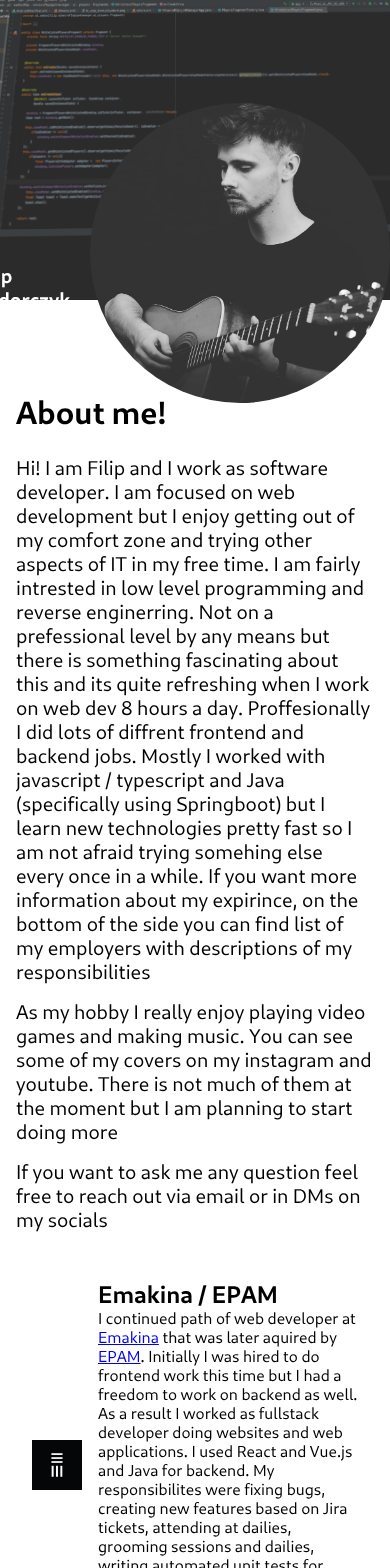
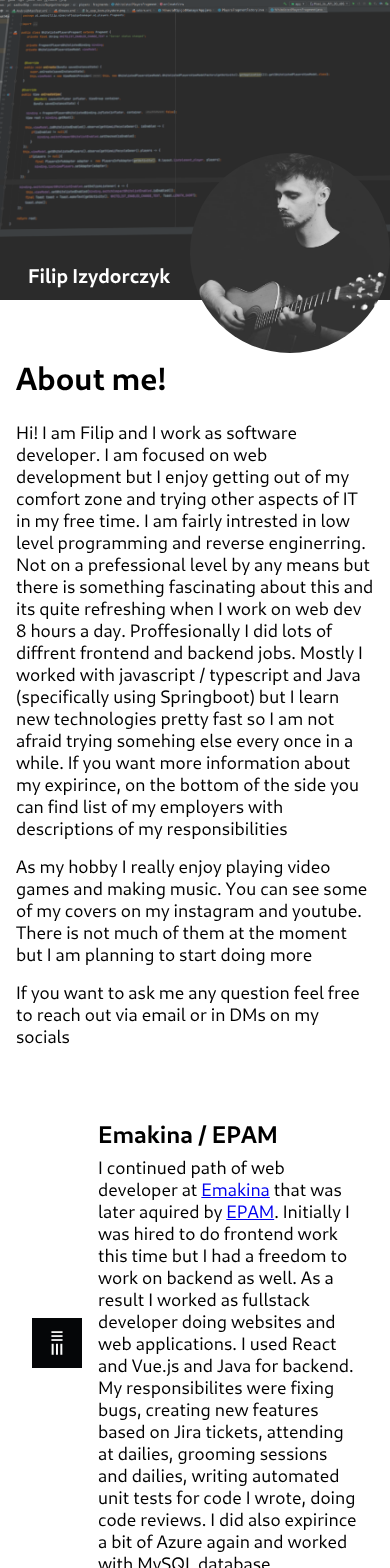
Before and after one commit to filipizydorczyk/personal-website, a Nuxt app: page / in a window 390 px wide. Shown: the top 1568 px of the page. Built offline with nearby package versions, Linux system fonts and the light colour scheme.

Commit message:
dev: some responsivness + added some svg icons

```diff
--- /dev/null
+++ b/components/IconEmail.vue
@@ -0,0 +1,20 @@
+<!-- Uploaded to: SVG Repo, www.svgrepo.com, Generator: SVG Repo Mixer Tools -->
+<template>
+  <svg
+    width="800px"
+    height="800px"
+    viewBox="0 0 24 24"
+    xmlns="http://www.w3.org/2000/svg"
+  >
+    <path
+      d="M13.025 17H3.707l5.963-5.963L12 12.83l2.33-1.794 1.603 1.603a5.463 5.463 0 0 1 1.004-.41l-1.808-1.808L21 5.9v6.72a5.514 5.514 0 0 1 1 .64V5.5A1.504 1.504 0 0 0 20.5 4h-17A1.504 1.504 0 0 0 2 5.5v11A1.5 1.5 0 0 0 3.5 18h9.525c-.015-.165-.025-.331-.025-.5s.01-.335.025-.5zM3 16.293V5.901l5.871 4.52zM20.5 5c.009 0 .016.005.025.005L12 11.57 3.475 5.005c.009 0 .016-.005.025-.005zm-2 8a4.505 4.505 0 0 0-4.5 4.5 4.403 4.403 0 0 0 .05.5 4.49 4.49 0 0 0 4.45 4h.5v-1h-.5a3.495 3.495 0 0 1-3.45-3 3.455 3.455 0 0 1-.05-.5 3.498 3.498 0 0 1 5.947-2.5H20v.513A2.476 2.476 0 0 0 18.5 15a2.5 2.5 0 1 0 1.733 4.295A1.497 1.497 0 0 0 23 18.5v-1a4.555 4.555 0 0 0-4.5-4.5zm0 6a1.498 1.498 0 0 1-1.408-1 1.483 1.483 0 0 1-.092-.5 1.5 1.5 0 0 1 3 0 1.483 1.483 0 0 1-.092.5 1.498 1.498 0 0 1-1.408 1zm3.5-.5a.5.5 0 0 1-1 0v-3.447a3.639 3.639 0 0 1 1 2.447z"
+    />
+    <path fill="none" d="M0 0h24v24H0z" />
+  </svg>
+</template>
+
+<script>
+export default {
+  name: 'IconEmail',
+}
+</script>
--- /dev/null
+++ b/components/IconGithub.vue
@@ -0,0 +1,19 @@
+<template>
+  <svg
+    xmlns="http://www.w3.org/2000/svg"
+    width="24"
+    height="24"
+    viewBox="0 0 24 24"
+  >
+    <path
+      fill="#ece8d9"
+      d="M12 0c-6.626 0-12 5.373-12 12 0 5.302 3.438 9.8 8.207 11.387.599.111.793-.261.793-.577v-2.234c-3.338.726-4.033-1.416-4.033-1.416-.546-1.387-1.333-1.756-1.333-1.756-1.089-.745.083-.729.083-.729 1.205.084 1.839 1.237 1.839 1.237 1.07 1.834 2.807 1.304 3.492.997.107-.775.418-1.305.762-1.604-2.665-.305-5.467-1.334-5.467-5.931 0-1.311.469-2.381 1.236-3.221-.124-.303-.535-1.524.117-3.176 0 0 1.008-.322 3.301 1.23.957-.266 1.983-.399 3.003-.404 1.02.005 2.047.138 3.006.404 2.291-1.552 3.297-1.23 3.297-1.23.653 1.653.242 2.874.118 3.176.77.84 1.235 1.911 1.235 3.221 0 4.609-2.807 5.624-5.479 5.921.43.372.823 1.102.823 2.222v3.293c0 .319.192.694.801.576 4.765-1.589 8.199-6.086 8.199-11.386 0-6.627-5.373-12-12-12z"
+    />
+  </svg>
+</template>
+
+<script>
+export default {
+  name: 'IconGithub',
+}
+</script>
--- /dev/null
+++ b/components/IconLinkedIn.vue
@@ -0,0 +1,19 @@
+<template>
+  <svg
+    xmlns="http://www.w3.org/2000/svg"
+    width="24"
+    height="24"
+    viewBox="0 0 24 24"
+  >
+    <path
+      fill="#ece8d9"
+      d="M19 0h-14c-2.761 0-5 2.239-5 5v14c0 2.761 2.239 5 5 5h14c2.762 0 5-2.239 5-5v-14c0-2.761-2.238-5-5-5zm-11 19h-3v-11h3v11zm-1.5-12.268c-.966 0-1.75-.79-1.75-1.764s.784-1.764 1.75-1.764 1.75.79 1.75 1.764-.783 1.764-1.75 1.764zm13.5 12.268h-3v-5.604c0-3.368-4-3.113-4 0v5.604h-3v-11h3v1.765c1.396-2.586 7-2.777 7 2.476v6.759z"
+    />
+  </svg>
+</template>
+
+<script>
+export default {
+  name: 'IconLinkedIn',
+}
+</script>
--- a/components/SectionWithIcon.vue
+++ b/components/SectionWithIcon.vue
@@ -15,7 +15,9 @@
   margin-right: 1rem;
 }
 
-.icon-section h2,
+.icon-section h2 {
+  margin: 0.5rem 0;
+}
 .icon-section p {
   margin: 0;
 }
@@ -27,7 +29,7 @@
 .icon-section {
   display: flex;
   align-items: center;
-  margin: 3rem 1rem;
+  margin: 2rem 1rem;
 }
 </style>
 
--- a/components/TopBar.vue
+++ b/components/TopBar.vue
@@ -41,8 +41,21 @@
   top: 100px;
   right: 0;
   width: 300px;
-  height: auto;
+  height: 300px;
   border-radius: 100%;
+  object-fit: cover;
+}
+
+@media screen and (max-width: 750px) {
+  .top-bar__profile {
+    width: 200px;
+    height: 200px;
+    top: 150px;
+  }
+
+  .top-bar__links {
+    right: 220px;
+  }
 }
 </style>
 
--- a/nuxt.config.js
+++ b/nuxt.config.js
@@ -40,4 +40,9 @@
 
   // Build Configuration: https://go.nuxtjs.dev/config-build
   build: {},
+
+  // https://v2.nuxt.com/docs/configuration-glossary/configuration-generate/
+  generate: {
+    subFolders: false,
+  },
 }
--- a/pages/index.vue
+++ b/pages/index.vue
@@ -109,8 +109,31 @@
 .index-page__container {
   max-width: 1200px;
   margin: 0 auto;
-  margin-top: 50px;
-  padding: 1rem;
+  padding: 4rem 2rem;
+}
+
+#exp {
+  padding-top: 2rem;
+}
+
+@media screen and (max-width: 750px) {
+  .index-page__container {
+    padding: 2rem 1rem;
+  }
+}
+
+@media screen and (max-width: 700px) {
+  .index-page__container {
+    padding: 2rem 1rem;
+  }
+
+  .index-page__container p {
+    font-size: 1.125rem;
+  }
+
+  #exp {
+    padding-top: 1rem;
+  }
 }
 </style>
 
```
Also changed, not shown: 1 other file (tests, documents, lock files or other folders).
